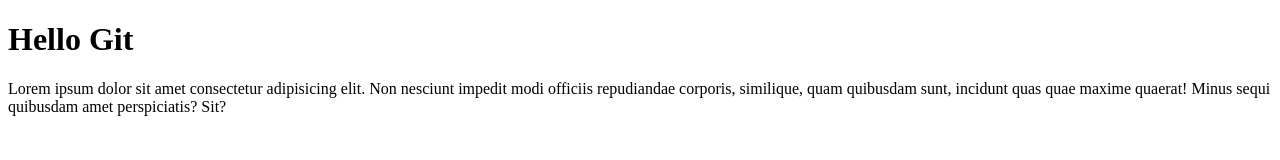
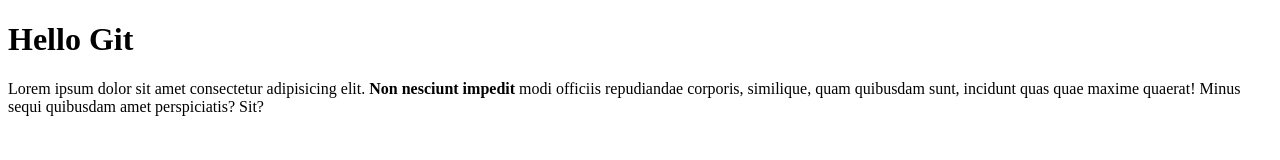
Before and after one commit to pcharli/git-wi34, a website: page index.html in a window 1280 px wide. Drawn offline with Linux system fonts and the light colour scheme.

Commit message:
add strong in paragraphe

```diff
--- a/index.html
+++ b/index.html
@@ -7,6 +7,6 @@
 </head>
 <body>
     <h1>Hello Git</h1>
-    <p>Lorem ipsum dolor sit amet consectetur adipisicing elit. Non nesciunt impedit modi officiis repudiandae corporis, similique, quam quibusdam sunt, incidunt quas quae maxime quaerat! Minus sequi quibusdam amet perspiciatis? Sit?</p>
+    <p>Lorem ipsum dolor sit amet consectetur adipisicing elit. <strong>Non nesciunt impedit</strong> modi officiis repudiandae corporis, similique, quam quibusdam sunt, incidunt quas quae maxime quaerat! Minus sequi quibusdam amet perspiciatis? Sit?</p>
 </body>
 </html>
```
